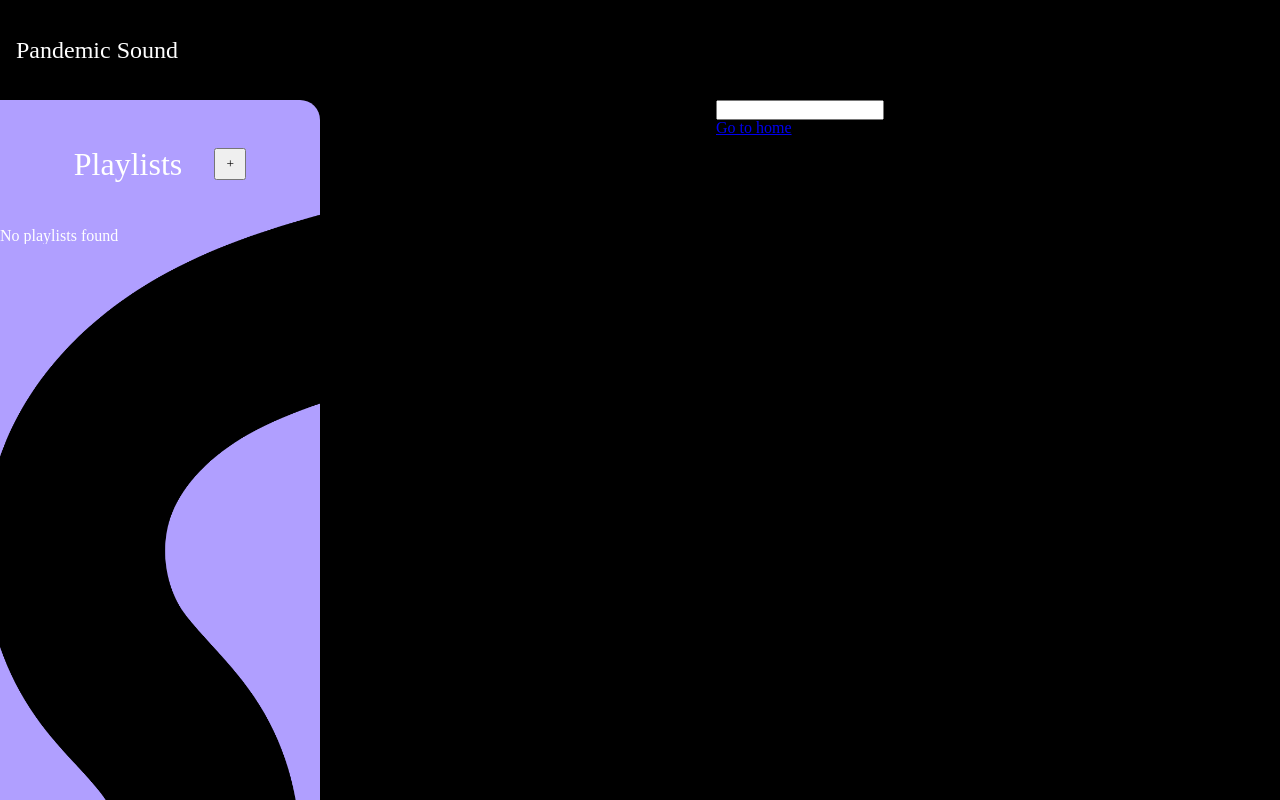
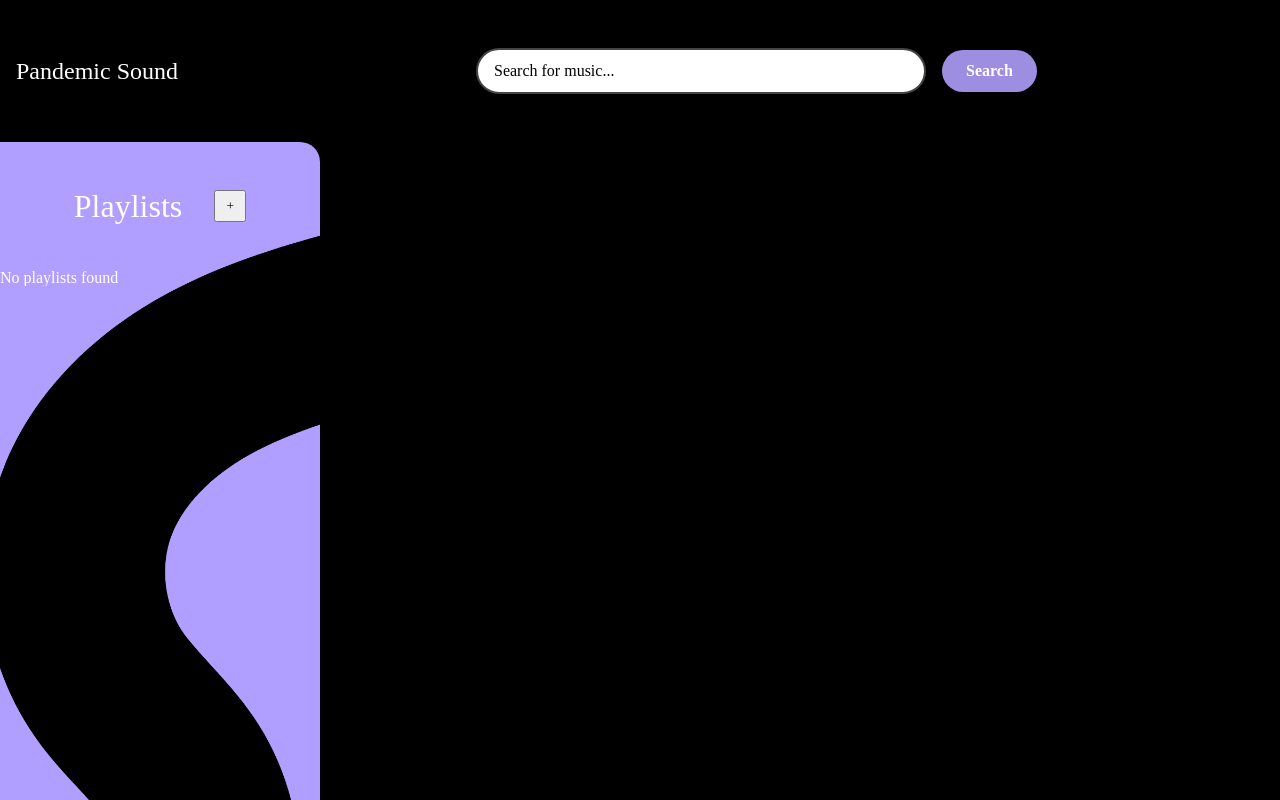
Before and after one commit to patricia-tirolla/Pandemic-Sound-, a React (Create React App) app: page /search in a window 1280 px wide. Built offline with nearby package versions, Linux system fonts and the light colour scheme; a web font is replaced by a local one.

Commit message:
Searchpage 2 (#15)
* Add link to the tracks and css to SearchPage

* Add song trackid to song component

* Add searchbar to nav component

```diff
--- a/src/App.jsx
+++ b/src/App.jsx
@@ -8,13 +8,13 @@ import PlaylistDisplay from "./Components/PlaylistDisplay/PlaylistDisplay";
 import AuthCallback from "./Components/AuthCallback/AuthCallbackComponent";
 import LandingPage from "./Components/LandingPage/LandingPageComponent";
 import SearchPage from "./Components/SearchPage/SearchPageComponent";
+import Song from "./Components/Song/Song";
 import "./styles/reset.css";
 import "./styles/App.css";
 
 function App() {
   return (
 
-    // <div >
     <Routes>
       <Route path="/" element={<LandingPage />} />
 
@@ -22,10 +22,10 @@ function App() {
         <Route element={<Main />}>
           <Route path="/home" element={<Homepage />} />
           <Route path="playlist/:name" element={<PlaylistDisplay />} />
+          <Route path="track/:trackId" element={<Song />}/>
           <Route path="search" element={<SearchPage />} />
         </Route>
     </Routes>
-    // </div>
   );
 }
 
--- a/src/Components/Nav/Nav.jsx
+++ b/src/Components/Nav/Nav.jsx
@@ -1,4 +1,5 @@
 import React from "react"
+import SearchBar from "../SearchPage/SearchBarComponent";
 import "./nav.css";
 
 
@@ -7,6 +8,7 @@ function Nav() {
     return (
       <div className="Nav">
         <h1 className="logo">Pandemic Sound</h1>
+        <SearchBar />
       </div>
     );
   }
--- a/src/Components/SearchPage/SearchBarComponent.jsx
+++ b/src/Components/SearchPage/SearchBarComponent.jsx
@@ -1,20 +1,33 @@
-import React from "react"
+import React, { useState }from "react"
+import { useNavigate } from "react-router";
+import "./searchbar.css"
 
-const SearchBar = ({handleSearchSubmit, searchValue, onChange}) => {
+const SearchBar = () => {
+    const navigate = useNavigate();
+    const [inputValue, setInputValue] = useState("");
+
+    const handleInputValue = (e) => {
+        setInputValue(e.target.value)
+    }
+
+    const handleSearchSubmit = (e) => {
+        e.preventDefault();
+        navigate("/search?q=" + inputValue)
+    }
 
     return (
-        <>
-            <form onSubmit={handleSearchSubmit}>
-                <label>
+        <div className="searchContainer">
+            <form className="searchBarWrapper" onSubmit={handleSearchSubmit}>
                     <input
                         type="text"
-                        name="name"
-                        value={searchValue}
-                        onChange={onChange}
+                        name="q"
+                        value={inputValue}
+                        onChange={handleInputValue}
+                        placeholder="Search for music..."
                     />
-                </label>
+                    <button className="searchButton" type="submit">Search</button>
             </form>
-        </>
+        </div>
     )
 }
 
--- a/src/Components/SearchPage/SearchPageComponent.jsx
+++ b/src/Components/SearchPage/SearchPageComponent.jsx
@@ -1,32 +1,28 @@
 import React, { useState, useEffect } from "react";
-import SearchBar from "./SearchBarComponent";
-import { Link } from "react-router";
+import { useNavigate } from "react-router";
+import "./searchpage.css"
 
 const SearchPage = () => {
+    const params = new URLSearchParams(window.location.search);
+
     const token = localStorage.getItem("accessToken");
     const [result, setResult] = useState(null);
     const [error, setError] = useState(null);
     const [loading, setLoading] = useState(true);
+    const searchValue = params.get("q");
+    const navigate = useNavigate();
 
-    const [url, setUrl] = useState("");
-    const [searchValue, setSearchValue] = useState("");
-
-    function handleSearchSubmit(e) {
-        e.preventDefault();
-        setUrl("https://api.spotify.com/v1/search?q=" + searchValue + "&type=artist%2Ctrack%2Calbum&limit=5");
-    }
-
-    function onSearchChange(e) {
-        setSearchValue(e.target.value)
+    function onTrackClick(trackId) {
+        navigate("/track/" + trackId);
     }
 
     useEffect(() => {
         const SearchFetcher = async () => {
-            if (url === "") {
+            if (searchValue == null || searchValue === "") {
                 return;
             }
             try {
-                const response = await fetch(url, {
+                const response = await fetch("https://api.spotify.com/v1/search?q=" + searchValue + "&type=artist%2Ctrack%2Calbum&limit=5", {
                     method: "GET",
                     headers: {
                         Authorization: `Bearer ${token}`,
@@ -39,6 +35,7 @@ const SearchPage = () => {
 
                 const trackData = await response.json();
                 setResult(trackData);
+
             } catch (error) {
                 console.error("Error fetching the track:", error);
                 setError(error);
@@ -47,28 +44,35 @@ const SearchPage = () => {
             }
         };
         SearchFetcher()
-    }, [url, token])
+    }, [searchValue, token])
 
     return (
-        <div>
-            <nav>
-                <SearchBar handleSearchSubmit={handleSearchSubmit} searchValue={searchValue} onChange={onSearchChange} />
-            </nav>
+        <div className="search-container">
             {error &&
-                <div>Error: {error}</div>
+                <div className="error-message">Error: {error}</div>
             }
             {result && !loading &&
-                <div>
-                    <ul>
+                <div className="search-results">
+                    <ul className="search-list">
                         {result?.tracks?.items?.map((item) => (
-                            <li key={item.id}>
-                                {item.name}
-                                <img src={item.album?.images?.[0]?.url || "https://via.placeholder.com/150"} alt="Album Art" width={80} />
-                            </li>))}
+                            <li key={item.id} className="single-track-container">
+                                <a href={item.id} target="_blank" rel="noopener noreferrer" onClick={() => onTrackClick(item.id)}>
+                                    <div className="track-info">
+                                        <img
+                                            className="track-image"
+                                            src={item.album?.images?.[0]?.url || "https://via.placeholder.com/150"}
+                                            alt="Album Art"
+                                        />
+                                        <div className="track-details">
+                                            <p className="track-name">{item.name}</p>
+                                        </div>
+                                    </div>
+                                </a>
+                            </li>
+                        ))}
                     </ul>
                 </div>
             }
-            <Link to="/home">Go to home</Link>
         </div>
     );
 };
--- /dev/null
+++ b/src/Components/SearchPage/searchbar.css
@@ -0,0 +1,91 @@
+.searchContainer {
+    display: flex;
+    justify-content: center;
+    padding: 2rem;
+    width: 100%;
+  }
+
+  .searchBarWrapper {
+    display: flex;
+    align-items: center;
+    gap: 1rem;
+    width: 100%;
+    max-width: 600px;
+    padding: 1rem;
+    background-color: rgba(0, 0, 0, 0.093);
+    border-radius: 25px;
+    transition: all 500ms cubic-bezier(.23, 1, 0.32, 1);
+    user-select: none;
+    -webkit-user-select: none;
+    touch-action: manipulation;
+    cursor: pointer;
+    will-change: transform;
+  }
+
+  .searchBarWrapper:hover {
+    background-color: var(--secondary-background-color);
+    box-shadow: rgba(0, 0, 0, 0.25) 0 8px 15px;
+    transform: translateY(-2px);
+  }
+
+  .searchBarWrapper:active {
+    background-color: var(--button-hover-color);
+    box-shadow: none;
+    transform: translateY(0);
+  }
+
+  .searchBarWrapper input {
+    padding: 0.75rem 1rem;
+    border: 2px solid #444;
+    border-radius: 25px;
+    background-color: var(--searchBar-color);
+    color: var(--primary-text-color);
+    font-size: var(--normal-text-size);
+    width: 100%;
+    max-width: 450px;
+    transition: all 0.3s ease;
+  }
+
+  .searchBarWrapper input:focus {
+    outline: none;
+    border-color: var(--highlight-text-color);
+    background-color: #444;
+  }
+
+  .searchBarWrapper input::placeholder {
+    color: var(--secondary-text-color);
+  }
+
+  .searchButton {
+    padding: 0.75rem 1.5rem;
+    background-color: var(--button-hover-color);
+    border: none;
+    color: var(--primary-text-color);
+    font-size: var(--normal-text-size);
+    font-weight: bold;
+    border-radius: 25px;
+    cursor: pointer;
+    transition: all 0.3s ease;
+    box-shadow: rgba(0, 0, 0, 0.15) 0 3px 8px;
+  }
+
+  .searchButton:hover {
+    background-color: #7e6ecf; /* Slightly darker button hover color */
+  }
+
+  .searchButton:focus {
+    outline: none;
+    box-shadow: rgba(0, 0, 0, 0.1) 0 4px 12px;
+  }
+
+  .goHome {
+    font-size: var(--normal-text-size);
+    color: var(--primary-text-color);
+    text-decoration: none;
+    transition: all 0.3s ease;
+  }
+
+  .goHome:hover {
+    color: var(--highlight-text-color);
+    text-decoration: underline;
+  }
--- /dev/null
+++ b/src/Components/SearchPage/searchpage.css
@@ -0,0 +1,116 @@
+.search-container {
+  display: flex;
+  flex-direction: column;
+  gap: 1rem;
+  width: 100%;
+}
+
+.search-bar-container {
+  display: flex;
+  justify-content: center;
+  margin-bottom: 1rem;
+}
+
+.search-bar input {
+  padding: 0.75rem 1rem;
+  border-radius: 25px;
+  border: 2px solid #ddd;
+  background-color: var(--searchBar-color);
+  color: var(--primary-text-color);
+  font-size: var(--normal-text-size);
+  width: 100%;
+  max-width: 400px;
+  transition: all 0.3s ease;
+}
+
+.search-bar input:focus {
+  outline: none;
+  border-color: var(--highlight-text-color);
+  background-color: #444;
+}
+
+.search-bar input::placeholder {
+  color: var(--secondary-text-color);
+}
+
+.search-results {
+  display: flex;
+  flex-direction: column;
+  gap: 1rem;
+  padding: 1rem;
+}
+
+.search-list {
+  list-style-type: none;
+  padding: 0;
+  margin: 0;
+}
+
+.single-track-container {
+  display: flex;
+  flex-direction: row;
+  justify-content: flex-start;
+  align-items: center;
+  gap: 1.5rem;
+  padding: 1rem;
+  background-color: rgba(0, 0, 0, 0.093);
+  transition: all 500ms cubic-bezier(.23, 1, 0.32, 1);
+  user-select: none;
+  -webkit-user-select: none;
+  touch-action: manipulation;
+  cursor: pointer;
+  will-change: transform;
+}
+
+.single-track-container:hover {
+  color: var(--primary-text-color);
+  background-color: var(--secondary-background-color);
+  box-shadow: rgba(0, 0, 0, 0.25) 0 8px 15px;
+  transform: translateY(-2px);
+}
+
+.single-track-container:active {
+  background-color: var(--button-hover-color);
+  box-shadow: none;
+  transform: translateY(0);
+}
+
+.single-track-container:focus {
+  border-color: rgba(0, 0, 0, 0.985);
+  box-shadow: rgba(0, 0, 0, 0.1) 0 4px 12px;
+  color: var(--secondary-text-color);
+}
+
+.track-info {
+  display: flex;
+  align-items: center;
+  gap: 1rem;
+}
+
+.track-image {
+  width: 4rem;
+  height: 4rem;
+  border-radius: 4px;
+}
+
+.track-details {
+  display: flex;
+  flex-direction: column;
+  justify-content: flex-start;
+}
+
+.track-name {
+  font-weight: bold;
+  font-size: var(--normal-text-size);
+  color: var(--primary-text-color);
+  text-decoration: none;
+}
+.single-track-container  a{
+  text-decoration: none;
+  color: var(--primary-text-color);
+}
+
+.error-message {
+  color: red;
+  font-size: 1.1rem;
+}
--- a/src/Components/Song/Song.jsx
+++ b/src/Components/Song/Song.jsx
@@ -1,12 +1,13 @@
 import React, { useState } from "react";
 import useSpotifyTrackData from "./SongHook";
 import "./song.css";
+import { useParams } from "react-router-dom";
 
 const Song = () => {
   const [error] = useState(null);
   const [accessToken] = useState(localStorage.getItem("accessToken"));
 
-  const trackId = "11dFghVXANMlKmJXsNCbNl"; // Example track ID
+  const { trackId } = useParams();
   const { trackData, error: trackError } = useSpotifyTrackData(
     accessToken,
     trackId
```
